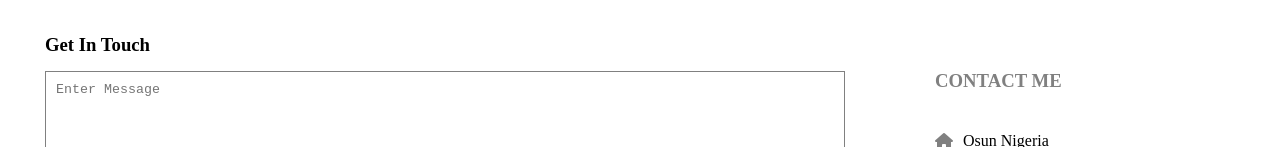
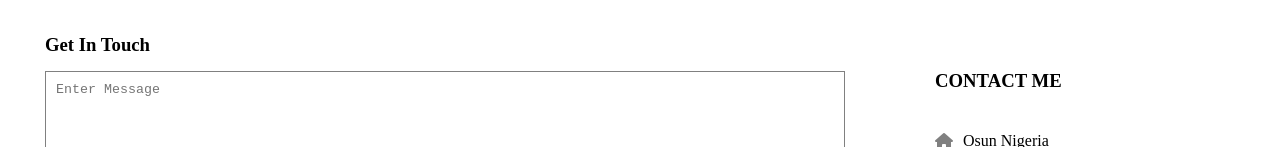
Before and after one commit to naseer4864/nasirportfolio, a React (Create React App) app: page /Contact in a window 1280 px wide. Shown: the part 653-800 px from the top of the page. Built offline with nearby package versions, Linux system fonts and the light colour scheme.

Commit message:
first commit

```diff
--- a/src/index.css
+++ b/src/index.css
@@ -770,7 +770,7 @@ form {
 }
 
 .social-container > h3 {
-  color: gray;
+  color: black;
 }
 textarea {
   width: 100%;
```
